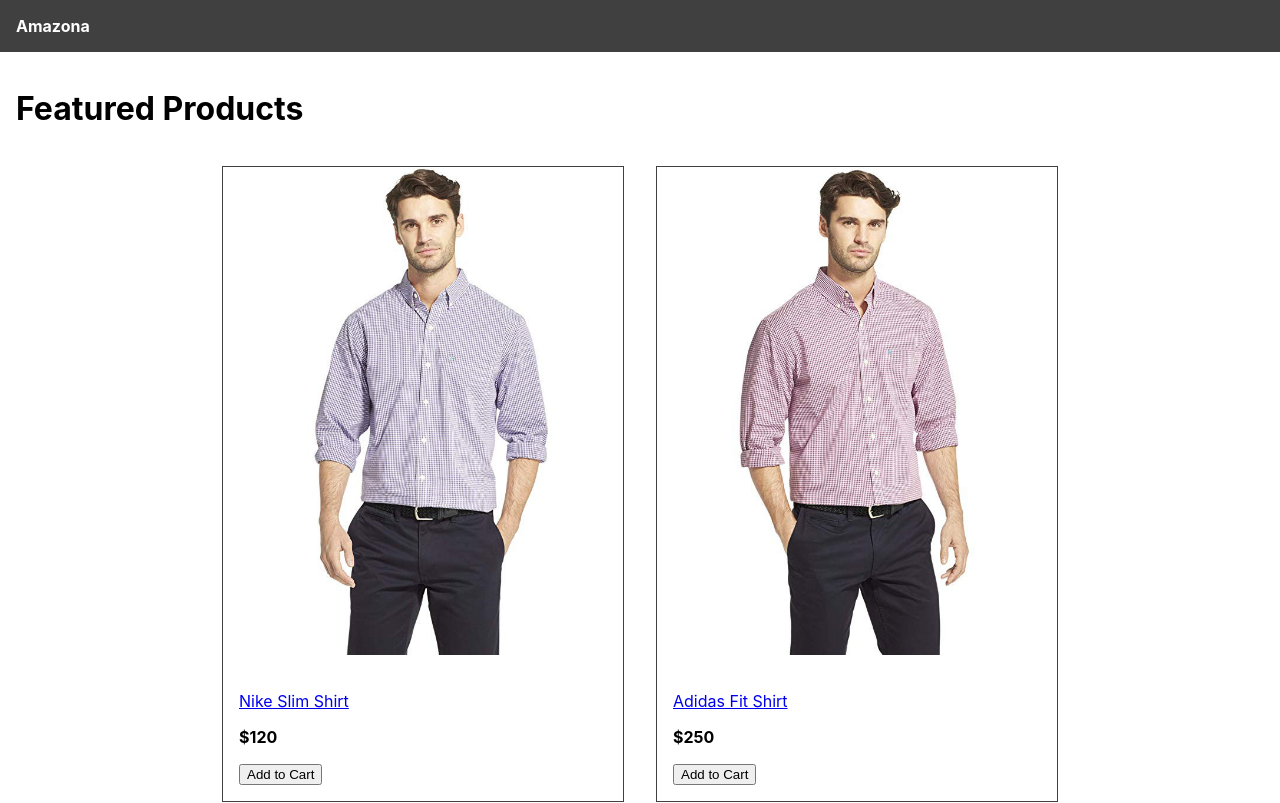
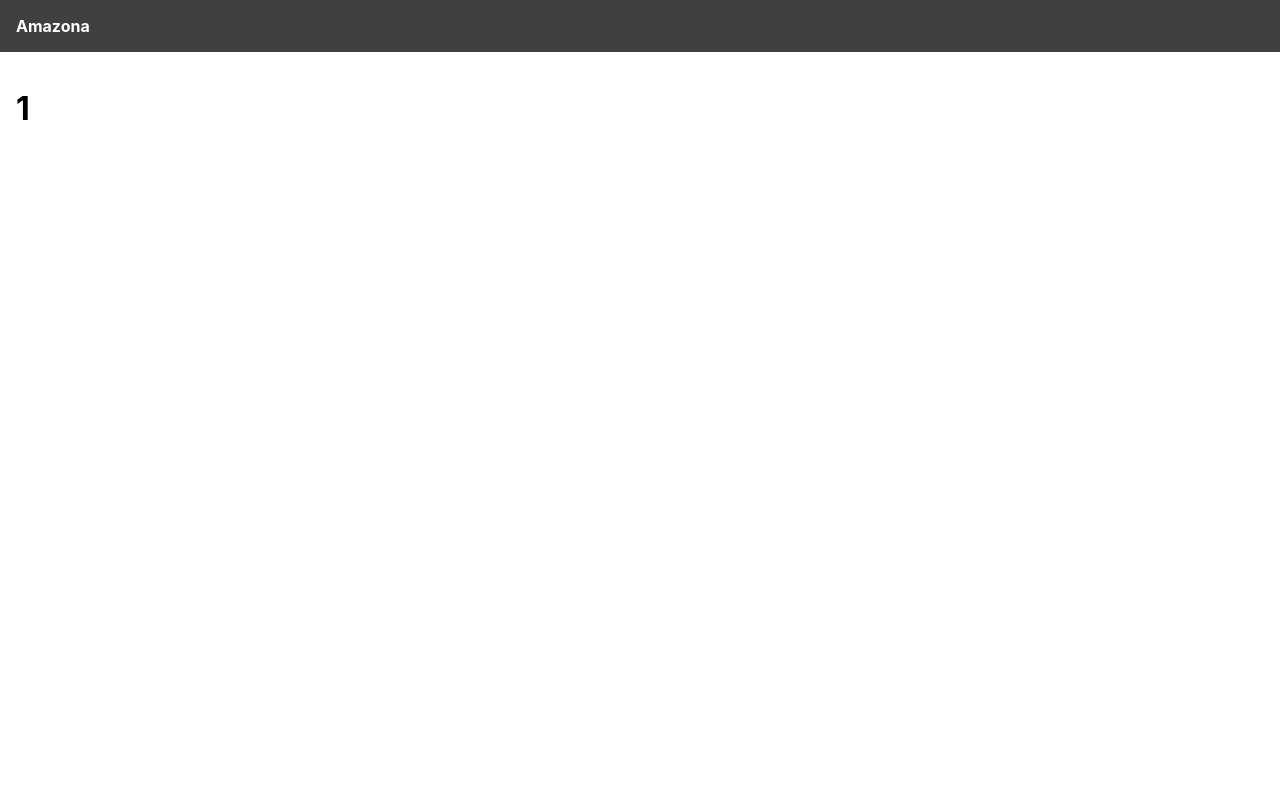
Before and after one commit to Nuxea/amazona, a React (Create React App) app in the folder front-end/: page /product/1 in a window 1280 px wide. Shown: the top 803 px of the page. Built offline with nearby package versions, Linux system fonts and the light colour scheme.

Commit message:
create routes

```diff
--- a/front-end/package.json
+++ b/front-end/package.json
@@ -8,7 +8,8 @@
     "@testing-library/user-event": "^13.5.0",
     "react": "^18.2.0",
     "react-dom": "^18.2.0",
-    "react-scripts": "5.0.1",
+    "react-router-dom": "^6.4.3",
+    "react-scripts": "^5.0.1",
     "web-vitals": "^2.1.4"
   },
   "scripts": {
--- a/front-end/src/App.js
+++ b/front-end/src/App.js
@@ -1,35 +1,23 @@
 import './App.css';
-import data from "./data";
+import {BrowserRouter, Link, Route, Routes} from "react-router-dom";
+import HomeScreen from "./screens/HomeScreen";
+import ProductScreen from "./screens/ProductScreen";
 
 function App() {
   return (
-    <div>
-      <header>
-        <a href="/">Amazona</a>
-      </header>
-      <main>
-        <h1>Featured Products</h1>
-          <div className="products">
-              {
-                  data.products.map(product => (
-                      <div className="product" key={product.slug}>
-                          <a href={`/product/${product.slug}`}>
-                              <img src={product.image} alt={product.name}/>
-                          </a>
-                          <div className="product-info">
-                              <a href={`/product/${product.slug}`}>
-                                  <p>{product.name}</p>
-                              </a>
-                              <p><strong>${product.price}</strong></p>
-                              <button>Add to Cart</button>
-                          </div>
-                      </div>
-                  ))
-              }
+      <BrowserRouter>
+          <div>
+              <header>
+                  <Link to="/">Amazona</Link>
+              </header>
+              <main>
+                  <Routes>
+                      <Route path="/product/:slug" element={<ProductScreen />} />
+                      <Route path="/" element={<HomeScreen />} />
+                  </Routes>
+              </main>
           </div>
-
-      </main>
-    </div>
+      </BrowserRouter>
   );
 }
 
--- /dev/null
+++ b/front-end/src/screens/HomeScreen.js
@@ -0,0 +1,30 @@
+import data from "../data";
+import {Link} from "react-router-dom";
+
+function HomeScreen() {
+    return (
+        <div>
+            <h1>Featured Products</h1>
+            <div className="products">
+                {
+                    data.products.map(product => (
+                        <div className="product" key={product.slug}>
+                            <Link to={`/product/${product.slug}`}>
+                                <img src={product.image} alt={product.name}/>
+                            </Link>
+                            <div className="product-info">
+                                <Link to={`/product/${product.slug}`}>
+                                    <p>{product.name}</p>
+                                </Link>
+                                <p><strong>${product.price}</strong></p>
+                                <button>Add to Cart</button>
+                            </div>
+                        </div>
+                    ))
+                }
+            </div>
+        </div>
+    )
+}
+
+export default HomeScreen;
--- /dev/null
+++ b/front-end/src/screens/ProductScreen.js
@@ -0,0 +1,14 @@
+import {useParams} from "react-router-dom";
+
+function ProductScreen() {
+    const params = useParams();
+    const {slug} = params;
+
+    return (
+        <div>
+            <h1>{slug}</h1>
+        </div>
+    );
+}
+
+export default ProductScreen;
```
Also changed, not shown: 1 other file (tests, documents, lock files or other folders).
